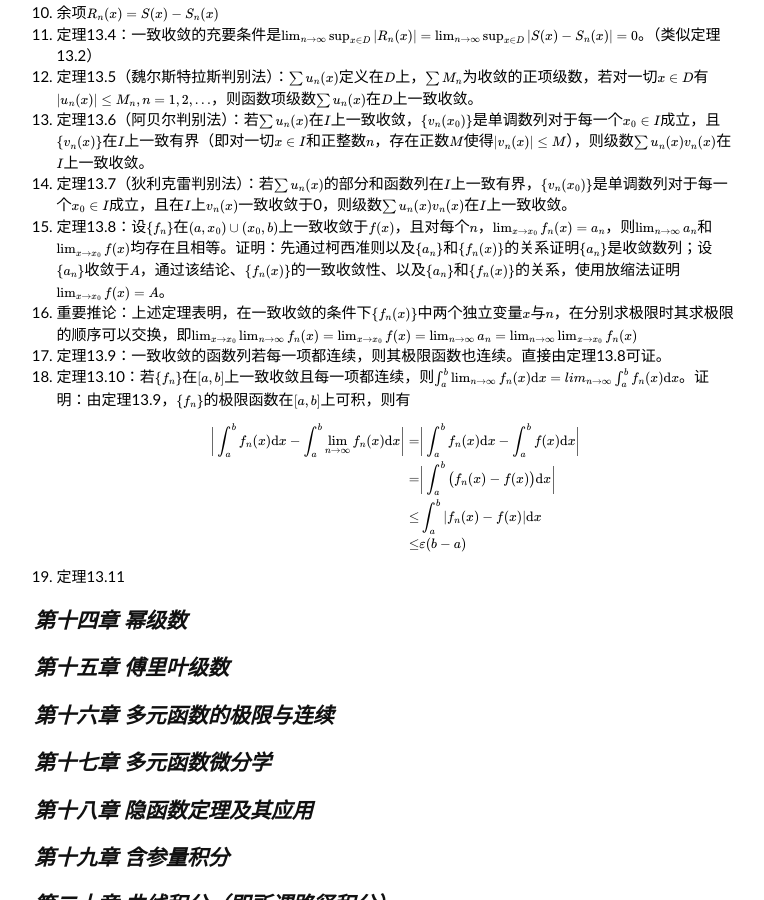
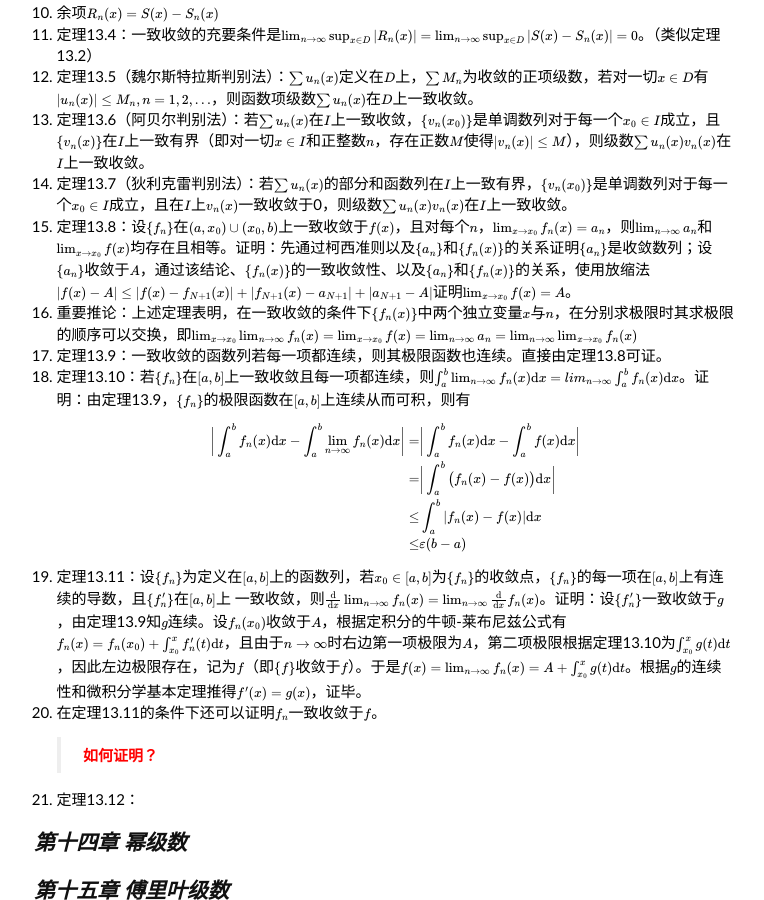
Before and after one commit to lam8da/lam8da.github.io, a Jekyll site: the page built from _posts/2017-10-28-mathematical-analysis-by-east-china-normal-university-notes2.md, in a window 1280 px wide and 900 px high, scrolled down 1514 px. Shown: the whole window, without its empty margins (256-1020 px from the left). Built offline with Jekyll 4.4.1, drawn with Linux system fonts in a browser that asks for light colours; nearby versions of some CDN libraries; formulas are drawn with MathJax 3; comment, search, counter and statistics services are not loaded.

Commit message:
Add more notes for math analysis

```diff
--- a/_posts/2017-10-28-mathematical-analysis-by-east-china-normal-university-notes2.md
+++ b/_posts/2017-10-28-mathematical-analysis-by-east-china-normal-university-notes2.md
@@ -57,10 +57,10 @@ tags:
 1. 定理13.5（魏尔斯特拉斯判别法）：$$\sum u_n(x)$$定义在$$D$$上，$$\sum M_n$$为收敛的正项级数，若对一切$$x\in D$$有$$\vert u_n(x)\vert\le M_n, n=1,2,\ldots$$，则函数项级数$$\sum u_n(x)$$在$$D$$上一致收敛。
 1. 定理13.6（阿贝尔判别法）：若$$\sum u_n(x)$$在$$I$$上一致收敛，$$\{v_n(x_0)\}$$是单调数列对于每一个$$x_0\in I$$成立，且$$\{v_n(x)\}$$在$$I$$上一致有界（即对一切$$x\in I$$和正整数$$n$$，存在正数$$M$$使得$$\vert v_n(x)\vert\le M$$），则级数$$\sum u_n(x)v_n(x)$$在$$I$$上一致收敛。
 1. 定理13.7（狄利克雷判别法）：若$$\sum u_n(x)$$的部分和函数列在$$I$$上一致有界，$$\{v_n(x_0)\}$$是单调数列对于每一个$$x_0\in I$$成立，且在$$I$$上$$v_n(x)$$一致收敛于0，则级数$$\sum u_n(x)v_n(x)$$在$$I$$上一致收敛。
-1. 定理13.8：设$$\{f_n\}$$在$$(a,x_0)\cup(x_0,b)$$上一致收敛于$$f(x)$$，且对每个$$n$$，$$\lim_{x\to x_0}f_n(x)=a_n$$，则$$\lim_{n\to\infty}a_n$$和$$\lim_{x\to x_0}f(x)$$均存在且相等。证明：先通过柯西准则以及$$\{a_n\}$$和$$\{f_n(x)\}$$的关系证明$$\{a_n\}$$是收敛数列；设$$\{a_n\}$$收敛于$$A$$，通过该结论、$$\{f_n(x)\}$$的一致收敛性、以及$$\{a_n\}$$和$$\{f_n(x)\}$$的关系，使用放缩法证明$$\lim_{x\to x_0}f(x)=A$$。
+1. 定理13.8：设$$\{f_n\}$$在$$(a,x_0)\cup(x_0,b)$$上一致收敛于$$f(x)$$，且对每个$$n$$，$$\lim_{x\to x_0}f_n(x)=a_n$$，则$$\lim_{n\to\infty}a_n$$和$$\lim_{x\to x_0}f(x)$$均存在且相等。证明：先通过柯西准则以及$$\{a_n\}$$和$$\{f_n(x)\}$$的关系证明$$\{a_n\}$$是收敛数列；设$$\{a_n\}$$收敛于$$A$$，通过该结论、$$\{f_n(x)\}$$的一致收敛性、以及$$\{a_n\}$$和$$\{f_n(x)\}$$的关系，使用放缩法$$\vert  f(x)-A\vert\le\vert f(x)-f_{N+1}(x)\vert+\vert f_{N+1}(x)-a_{N+1}\vert+\vert a_{N+1}-A\vert$$证明$$\lim_{x\to x_0}f(x)=A$$。
 1. 重要推论：上述定理表明，在一致收敛的条件下$$\{f_n(x)\}$$中两个独立变量$$x$$与$$n$$，在分别求极限时其求极限的顺序可以交换，即$$\lim_{x\to x_0}\lim_{n\to\infty}f_n(x)=\lim_{x\to x_0}f(x)=\lim_{n\to\infty}a_n=\lim_{n\to\infty}\lim_{x\to x_0}f_n(x)$$
 1. 定理13.9：一致收敛的函数列若每一项都连续，则其极限函数也连续。直接由定理13.8可证。
-1. 定理13.10：若$$\{f_n\}$$在$$[a,b]$$上一致收敛且每一项都连续，则$$\int_a^b\lim_{n\to\infty}f_n(x)\mathrm{d}x=lim_{n\to\infty}\int_a^bf_n(x)\mathrm{d}x$$。证明：由定理13.9，$$\{f_n\}$$的极限函数在$$[a,b]$$上可积，则有
+1. 定理13.10：若$$\{f_n\}$$在$$[a,b]$$上一致收敛且每一项都连续，则$$\int_a^b\lim_{n\to\infty}f_n(x)\mathrm{d}x=lim_{n\to\infty}\int_a^bf_n(x)\mathrm{d}x$$。证明：由定理13.9，$$\{f_n\}$$的极限函数在$$[a,b]$$上连续从而可积，则有
 
    $$
    \begin{align}
@@ -70,7 +70,11 @@ tags:
    \le&\varepsilon(b-a)
    \end{align}
    $$
-1. 定理13.11
+1. 定理13.11：设$$\{f_n\}$$为定义在$$[a,b]$$上的函数列，若$$x_0\in[a,b]$$为$$\{f_n\}$$的收敛点，$$\{f_n\}$$的每一项在$$[a,b]$$上有连续的导数，且$$\{f'_n\}$$在$$[a,b]$$上 一致收敛，则$$\frac{\mathrm{d}}{\mathrm{d}x}\lim_{n\to\infty}f_n(x)=\lim_{n\to\infty}\frac{\mathrm{d}}{\mathrm{d}x}f_n(x)$$。证明：设$$\{f'_n\}$$一致收敛于$$g$$，由定理13.9知$$g$$连续。设$$f_n(x_0)$$收敛于$$A$$，根据定积分的牛顿-莱布尼兹公式有$$f_n(x)=f_n(x_0)+\int_{x_0}^{x}f'_n(t)\mathrm{d}t$$，且由于$$n\to\infty$$时右边第一项极限为$$A$$，第二项极限根据定理13.10为$$\int_{x_0}^{x}g(t)\mathrm{d}t$$，因此左边极限存在，记为$$f$$（即$$\{f\}$$收敛于$$f$$）。于是$$f(x)=\lim_{n\to\infty}f_n(x)=A+\int_{x_0}^{x}g(t)\mathrm{d}t$$。根据$$g$$的连续性和微积分学基本定理推得$$f'(x)=g(x)$$，证毕。
+1. 在定理13.11的条件下还可以证明$$f_n$$一致收敛于$$f$$。
+   > 如何证明？
+     {: .lambda_question}
+1. 定理13.12：
 
 ## 第十四章 幂级数
 
```
Also changed, not shown: _posts/2017-10-28-mathematical-analysis-by-east-china-normal-university-notes1.md (+1 -1 lines).
